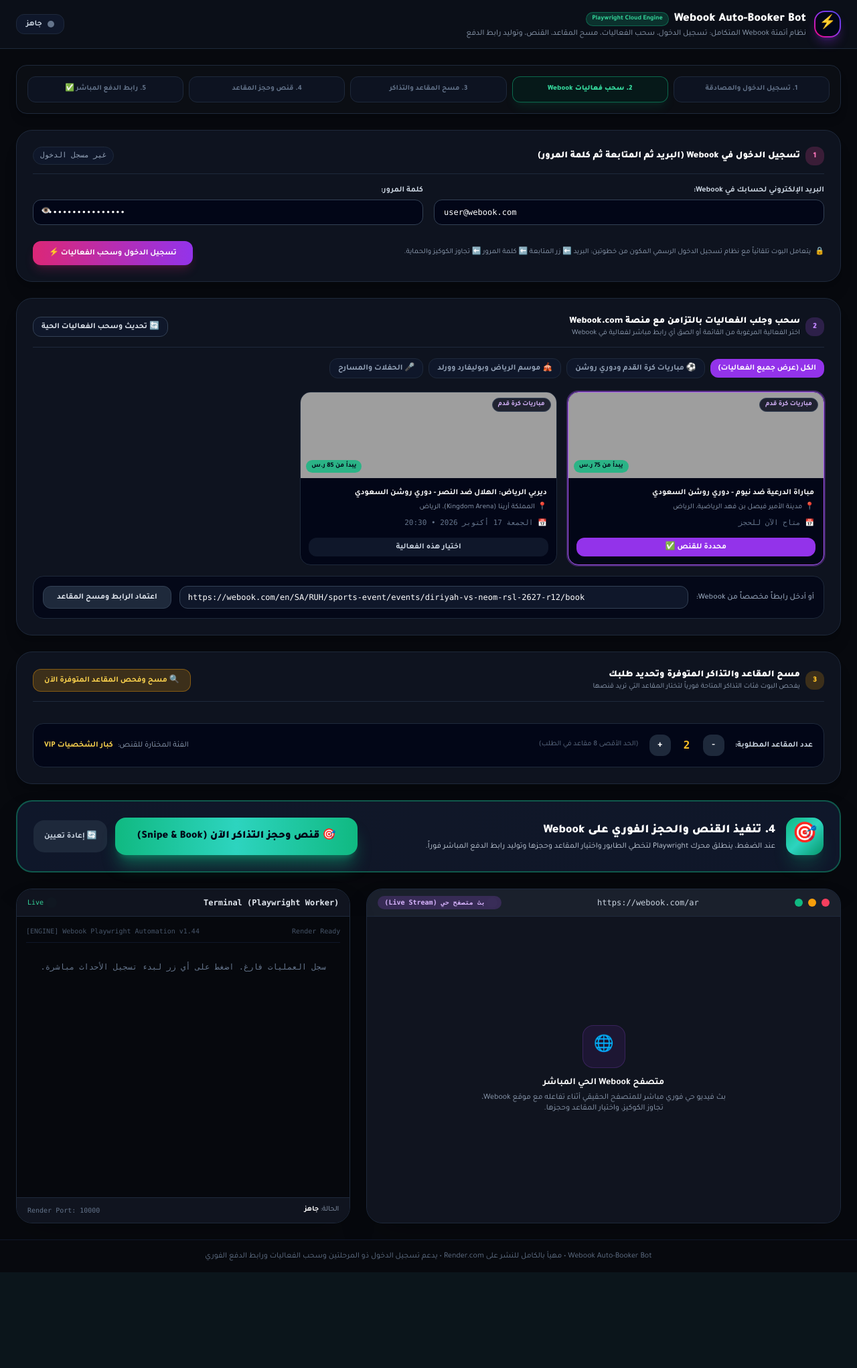
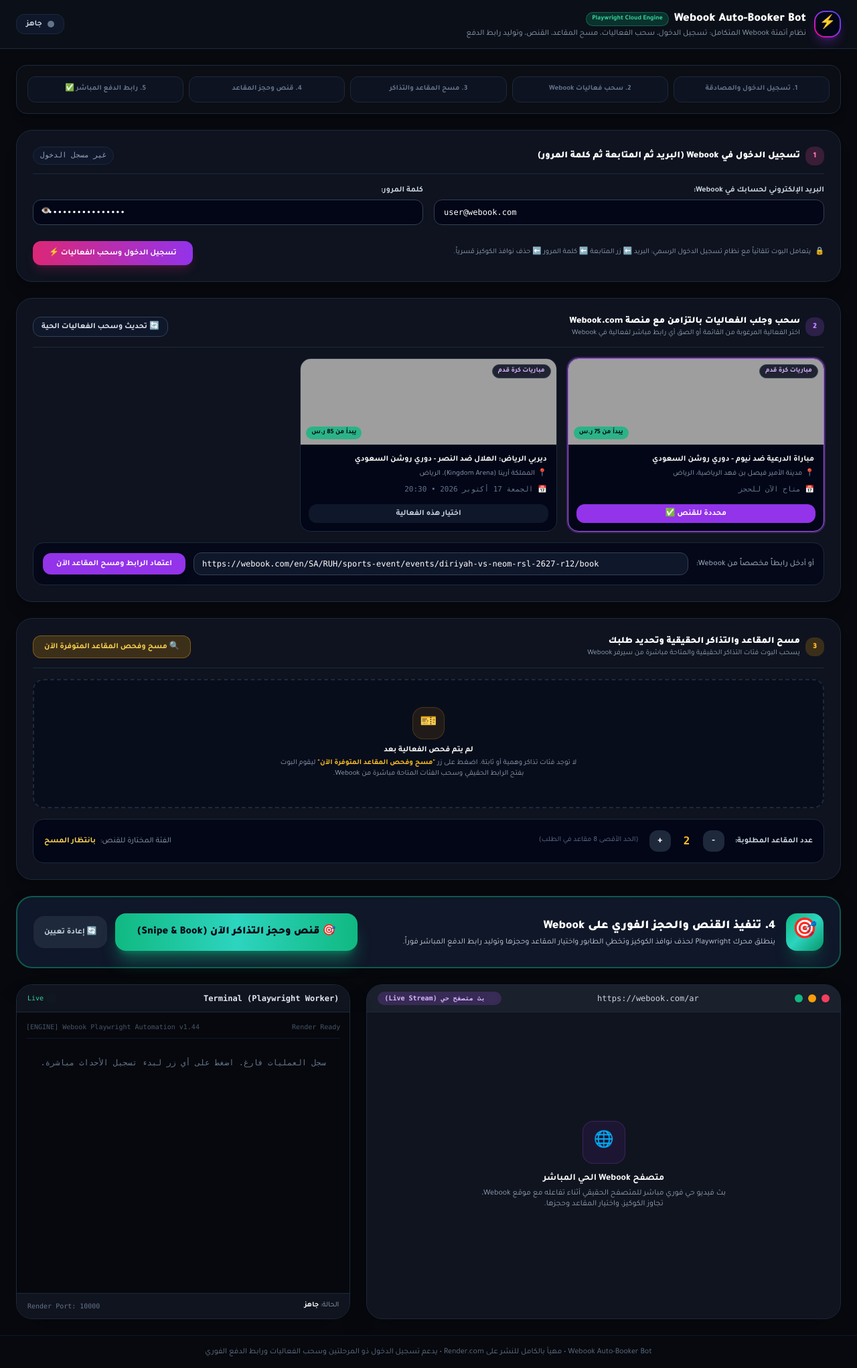
Before and after one commit to alwjyhnyazsrhan-blip/Neyaz, a Flask app: page / in a window 1280 px wide. Shown: the whole page at 67% size. Before the commit the page ends 1900 px from the top, so only its background shows below. Run offline with Flask 3, Linux system fonts and the light colour scheme; data that the repository does not hold is empty; some libraries are stand-ins or nearby versions; grey boxes are pictures that could not be loaded.

Commit message:
Update index.html

```diff
--- a/templates/index.html
+++ b/templates/index.html
@@ -180,7 +180,7 @@
       <div class="flex flex-wrap items-center justify-between gap-3 pt-2">
         <p class="text-[11px] text-slate-400 flex items-center gap-1.5">
           <span>🔒</span>
-          <span>يتعامل البوت تلقائياً مع نظام تسجيل الدخول الرسمي المكون من خطوتين: البريد ⬅️ زر المتابعة ⬅️ كلمة المرور ⬅️ تجاوز الكوكيز والحماية.</span>
+          <span>يتعامل البوت تلقائياً مع نظام تسجيل الدخول الرسمي: البريد ⬅️ زر المتابعة ⬅️ كلمة المرور ⬅️ حذف نوافذ الكوكيز قسرياً.</span>
         </p>
 
         <button
@@ -218,22 +218,6 @@
         </div>
       </div>
 
-      <!-- Category Filter Pills -->
-      <div class="flex items-center gap-2 overflow-x-auto pb-1 text-xs">
-        <button onclick="filterEvents('all')" id="catAll" class="px-3 py-1.5 rounded-xl font-bold bg-purple-600 text-white shrink-0">
-          الكل (عرض جميع الفعاليات)
-        </button>
-        <button onclick="filterEvents('sports')" id="catSports" class="px-3 py-1.5 rounded-xl font-bold bg-slate-900 border border-slate-800 text-slate-400 shrink-0">
-          ⚽ مباريات كرة القدم ودوري روشن
-        </button>
-        <button onclick="filterEvents('entertainment')" id="catEnt" class="px-3 py-1.5 rounded-xl font-bold bg-slate-900 border border-slate-800 text-slate-400 shrink-0">
-          🎪 موسم الرياض وبوليفارد وورلد
-        </button>
-        <button onclick="filterEvents('music')" id="catMusic" class="px-3 py-1.5 rounded-xl font-bold bg-slate-900 border border-slate-800 text-slate-400 shrink-0">
-          🎤 الحفلات والمسارح
-        </button>
-      </div>
-
       <!-- Events Cards Grid -->
       <div id="eventsContainer" class="grid grid-cols-1 md:grid-cols-2 lg:grid-cols-3 gap-4">
         <!-- Injected via JavaScript -->
@@ -245,16 +229,16 @@
         <input
           id="customUrlInput"
           type="url"
-          placeholder="https://webook.com/ar/events/..."
+          placeholder="https://webook.com/en/SA/RUH/sports-event/events/..."
           class="flex-1 w-full bg-slate-900 border border-slate-700 rounded-xl px-3 py-2 text-xs text-white focus:outline-none focus:border-purple-500 font-mono"
           dir="ltr"
         />
         <button
           type="button"
           onclick="applyCustomUrl()"
-          class="w-full sm:w-auto px-5 py-2 bg-slate-800 hover:bg-slate-700 text-slate-200 text-xs font-bold rounded-xl border border-slate-700 transition cursor-pointer"
+          class="w-full sm:w-auto px-5 py-2 bg-purple-600 hover:bg-purple-500 text-white text-xs font-bold rounded-xl shadow-lg transition cursor-pointer"
         >
-          اعتماد الرابط ومسح المقاعد
+          اعتماد الرابط ومسح المقاعد الآن
         </button>
       </div>
     </section>
@@ -267,8 +251,8 @@
             3
           </span>
           <div>
-            <h2 class="text-sm font-black text-white">مسح المقاعد والتذاكر المتوفرة وتحديد طلبك</h2>
-            <p class="text-[11px] text-slate-400">يفحص البوت فئات التذاكر المتاحة فورياً لتختار المقاعد التي تريد قنصها</p>
+            <h2 class="text-sm font-black text-white">مسح المقاعد والتذاكر الحقيقية وتحديد طلبك</h2>
+            <p class="text-[11px] text-slate-400">يسحب البوت فئات التذاكر الحقيقية والمتاحة مباشرة من سيرفر Webook</p>
           </div>
         </div>
 
@@ -282,7 +266,7 @@
         </button>
       </div>
 
-      <!-- Scanned Tiers Grid -->
+      <!-- Scanned Tiers Grid (Empty until scanned!) -->
       <div id="tiersContainer" class="grid grid-cols-1 sm:grid-cols-2 lg:grid-cols-4 gap-3">
         <!-- Injected via JavaScript -->
       </div>
@@ -313,7 +297,7 @@
 
         <div class="text-xs text-slate-400">
           <span>الفئة المختارة للقنص:</span>
-          <strong id="selectedTierLabel" class="text-amber-300 font-bold mr-1">كبار الشخصيات VIP</strong>
+          <strong id="selectedTierLabel" class="text-amber-300 font-bold mr-1">بانتظار المسح</strong>
         </div>
       </div>
     </section>
@@ -327,7 +311,7 @@
         <div>
           <h3 class="text-base sm:text-lg font-black text-white">4. تنفيذ القنص والحجز الفوري على Webook</h3>
           <p class="text-xs text-slate-300 mt-0.5">
-            عند الضغط، ينطلق محرك Playwright لتخطي الطابور واختيار المقاعد وحجزها وتوليد رابط الدفع المباشر فوراً.
+            ينطلق محرك Playwright لحذف نوافذ الكوكيز وتخطي الطابور واختيار المقاعد وحجزها وتوليد رابط الدفع المباشر فوراً.
           </p>
         </div>
       </div>
@@ -441,7 +425,7 @@
   <script>
     let eventsList = [];
     let selectedEvent = null;
-    let selectedTier = 'vip';
+    let selectedTier = '';
     let ticketQuantity = 2;
     let currentCheckoutUrl = '';
     let cartCountdownInterval = null;
@@ -450,7 +434,23 @@
     document.addEventListener('DOMContentLoaded', () => {
       fetchEvents();
       setInterval(updateStatus, 1500);
+      renderEmptyTiersPrompt();
     });
+
+    function renderEmptyTiersPrompt() {
+      const container = document.getElementById('tiersContainer');
+      container.innerHTML = `
+        <div class="col-span-full py-10 px-4 text-center border-2 border-dashed border-slate-800 rounded-2xl bg-slate-950/40">
+          <div class="w-12 h-12 rounded-2xl bg-amber-500/10 border border-amber-500/20 text-amber-400 mx-auto flex items-center justify-center mb-2 text-xl">
+            🎫
+          </div>
+          <h4 class="text-xs font-bold text-white mb-1">لم يتم فحص الفعالية بعد</h4>
+          <p class="text-[11px] text-slate-400 max-w-md mx-auto">
+            لا توجد فئات تذاكر وهمية أو ثابتة. اضغط على زر <strong class="text-amber-400">"مسح وفحص المقاعد المتوفرة الآن"</strong> ليقوم البوت بفتح الرابط الحقيقي وسحب الفئات المتاحة مباشرة من Webook.
+          </p>
+        </div>
+      `;
+    }
 
     async function fetchEvents() {
       try {
@@ -460,7 +460,9 @@
           eventsList = data.events;
           renderEvents(eventsList);
           if (eventsList.length > 0 && !selectedEvent) {
-            selectEvent(eventsList[0]);
+            selectedEvent = eventsList[0];
+            document.getElementById('customUrlInput').value = selectedEvent.url;
+            renderEvents(eventsList);
           }
         }
       } catch (e) {
@@ -537,37 +539,27 @@
       selectedEvent = ev;
       document.getElementById('customUrlInput').value = ev.url;
       renderEvents(eventsList);
-      renderTiers(ev.tiers || []);
       highlightStep('step2', true);
-    }
-
-    function filterEvents(category) {
-      ['catAll', 'catSports', 'catEnt', 'catMusic'].forEach(id => {
-        document.getElementById(id).className = 'px-3 py-1.5 rounded-xl font-bold bg-slate-900 border border-slate-800 text-slate-400 shrink-0';
-      });
-
-      if (category === 'all') {
-        document.getElementById('catAll').className = 'px-3 py-1.5 rounded-xl font-bold bg-purple-600 text-white shrink-0';
-        renderEvents(eventsList);
+      if (ev.scannedTiers && ev.scannedTiers.length > 0) {
+        renderTiers(ev.scannedTiers);
       } else {
-        const idMap = { sports: 'catSports', entertainment: 'catEnt', music: 'catMusic' };
-        if (idMap[category]) {
-          document.getElementById(idMap[category]).className = 'px-3 py-1.5 rounded-xl font-bold bg-purple-600 text-white shrink-0';
-        }
-        const filtered = eventsList.filter(e => e.categoryKey === category);
-        renderEvents(filtered);
+        renderEmptyTiersPrompt();
       }
     }
 
     async function applyCustomUrl() {
       const url = document.getElementById('customUrlInput').value.trim();
-      if (!url) return;
+      if (!url) {
+        alert('يرجى كتابة أو لصق رابط الفعالية في Webook');
+        return;
+      }
 
       const container = document.getElementById('tiersContainer');
       container.innerHTML = `
-        <div class="col-span-full py-8 text-center text-slate-400 text-xs">
-          <div class="w-6 h-6 border-2 border-purple-500 border-t-transparent rounded-full animate-spin mx-auto mb-2"></div>
-          جاري فحص رابط الفعالية وسحب فئات التذاكر الحقيقية من Webook...
+        <div class="col-span-full py-10 text-center text-slate-300 text-xs bg-slate-950/60 rounded-2xl border border-slate-800">
+          <div class="w-8 h-8 border-3 border-purple-500 border-t-transparent rounded-full animate-spin mx-auto mb-3"></div>
+          <p class="font-bold text-white mb-1">جاري فتح صفحة Webook وفحص الفئات الحقيقية بالمتصفح...</p>
+          <p class="text-[11px] text-slate-500 font-mono">${url}</p>
         </div>
       `;
 
@@ -578,10 +570,17 @@
           body: JSON.stringify({ target_url: url })
         });
         const data = await res.json();
-        if (data.success && data.tiers) {
+        if (data.success && data.tiers && data.tiers.length > 0) {
           selectedEvent = data.event || { id: 'custom-' + Date.now(), url: url, titleAr: 'فعالية Webook' };
+          selectedEvent.scannedTiers = data.tiers;
           renderTiers(data.tiers);
           highlightStep('step3', true);
+        } else {
+          container.innerHTML = `
+            <div class="col-span-full py-8 text-center text-amber-400 text-xs bg-slate-950 rounded-2xl border border-amber-500/30">
+              تم فحص الصفحة: التذاكر لم تُطرح بعد أو أن المقاعد بانتظار فتح البيع المباشر على Webook.
+            </div>
+          `;
         }
       } catch (e) {
         console.error('Scan error:', e);
@@ -590,6 +589,16 @@
 
     function renderTiers(tiers) {
       const container = document.getElementById('tiersContainer');
+      if (!tiers || tiers.length === 0) {
+        renderEmptyTiersPrompt();
+        return;
+      }
+
+      if (!selectedTier && tiers.length > 0) {
+        selectedTier = tiers[0].id;
+        document.getElementById('selectedTierLabel').textContent = tiers[0].name;
+      }
+
       container.innerHTML = tiers.map(t => {
         const isSelected = selectedTier === t.id;
         return `
@@ -630,8 +639,8 @@
     function selectTier(tierId, tierName) {
       selectedTier = tierId;
       document.getElementById('selectedTierLabel').textContent = tierName;
-      if (selectedEvent && selectedEvent.tiers) {
-        renderTiers(selectedEvent.tiers);
+      if (selectedEvent && selectedEvent.scannedTiers) {
+        renderTiers(selectedEvent.scannedTiers);
       }
     }
 
@@ -668,6 +677,20 @@
 
     async function scanSeats() {
       const targetUrl = document.getElementById('customUrlInput').value.trim() || (selectedEvent && selectedEvent.url);
+      if (!targetUrl) {
+        alert('يرجى اختيار فعالية أو إدخال رابط الفعالية في Webook');
+        return;
+      }
+
+      const container = document.getElementById('tiersContainer');
+      container.innerHTML = `
+        <div class="col-span-full py-10 text-center text-slate-300 text-xs bg-slate-950/60 rounded-2xl border border-slate-800">
+          <div class="w-8 h-8 border-3 border-amber-400 border-t-transparent rounded-full animate-spin mx-auto mb-3"></div>
+          <p class="font-bold text-white mb-1">جاري فتح صفحة الفعالية وفحص المقاعد والتذاكر الحقيقية...</p>
+          <p class="text-[11px] text-slate-500 font-mono">${targetUrl}</p>
+        </div>
+      `;
+
       try {
         const res = await fetch('/api/scan_seats', {
           method: 'POST',
@@ -675,12 +698,24 @@
           body: JSON.stringify({ target_url: targetUrl })
         });
         const data = await res.json();
-        if (data.tiers) {
+        if (data.tiers && data.tiers.length > 0) {
+          if (selectedEvent) selectedEvent.scannedTiers = data.tiers;
           renderTiers(data.tiers);
           highlightStep('step3', true);
+        } else {
+          container.innerHTML = `
+            <div class="col-span-full py-8 text-center text-rose-400 text-xs bg-slate-950 rounded-2xl border border-rose-500/30">
+              لم يتم العثور على مقاعد متاحة للبيع المباشر حالياً، أو بانتظار طرح التذاكر.
+            </div>
+          `;
         }
       } catch (e) {
         console.error(e);
+        container.innerHTML = `
+          <div class="col-span-full py-8 text-center text-rose-400 text-xs bg-slate-950 rounded-2xl border border-rose-500/30">
+            حدث خطأ أثناء الاتصال: ${e.message}
+          </div>
+        `;
       }
     }
 
@@ -702,7 +737,7 @@
             email,
             password,
             target_url: targetUrl,
-            tier: selectedTier,
+            tier: selectedTier || 'vip',
             quantity: ticketQuantity
           })
         });
@@ -735,6 +770,7 @@
         document.getElementById('logsTerminal').innerHTML = '<div class="text-slate-500 py-6 text-center text-xs" dir="rtl">تمت إعادة تعيين الجلسة والسجل.</div>';
         document.getElementById('screenshotImg').classList.add('hidden');
         document.getElementById('screenshotPlaceholder').classList.remove('hidden');
+        renderEmptyTiersPrompt();
       } catch (e) {}
     }
 
@@ -751,7 +787,7 @@
 
     function startCartTimer() {
       if (cartCountdownInterval) clearInterval(cartCountdownInterval);
-      let seconds = 600; // 10 minutes
+      let seconds = 600;
       cartCountdownInterval = setInterval(() => {
         seconds--;
         if (seconds <= 0) {
@@ -772,7 +808,6 @@
         if (!res.ok) return;
         const data = await res.json();
 
-        // Status Pill
         const dot = document.getElementById('statusDot');
         const text = document.getElementById('statusText');
         const bottomStatus = document.getElementById('bottomStatus');
@@ -797,7 +832,6 @@
           document.getElementById('snipeBtn').classList.remove('hidden');
           document.getElementById('stopBtn').classList.add('hidden');
 
-          // SHOW DIRECT PAYMENT LINK BANNER!
           if (data.checkout_url) {
             currentCheckoutUrl = data.checkout_url;
             const banner = document.getElementById('paymentSuccessBanner');
@@ -816,7 +850,6 @@
           document.getElementById('stopBtn').classList.add('hidden');
         }
 
-        // Stepper Highlights
         const step = data.current_step;
         if (['init_driver', 'navigate_login', 'fill_credentials', 'verify_auth'].includes(step)) {
           highlightStep('step1', true);
```
